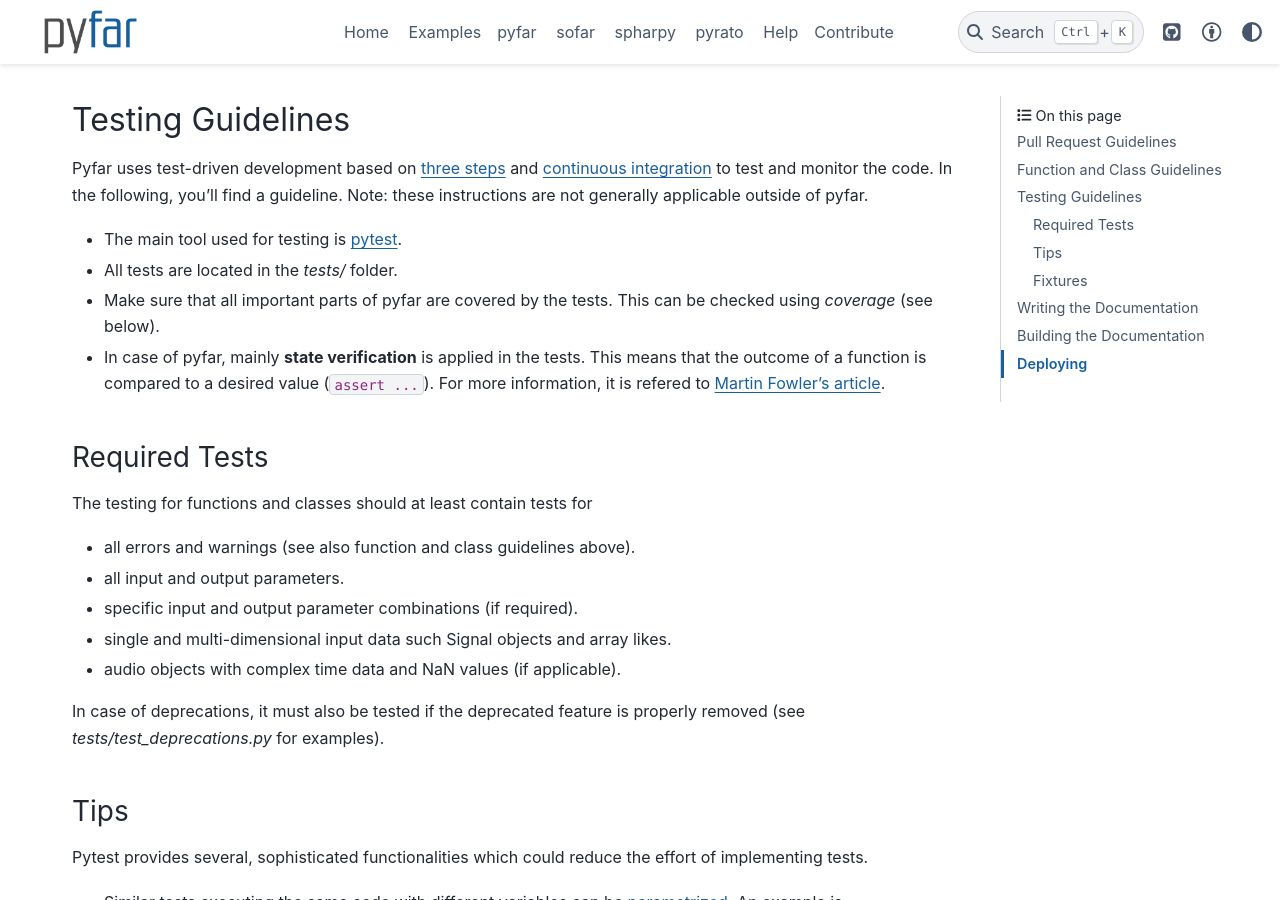
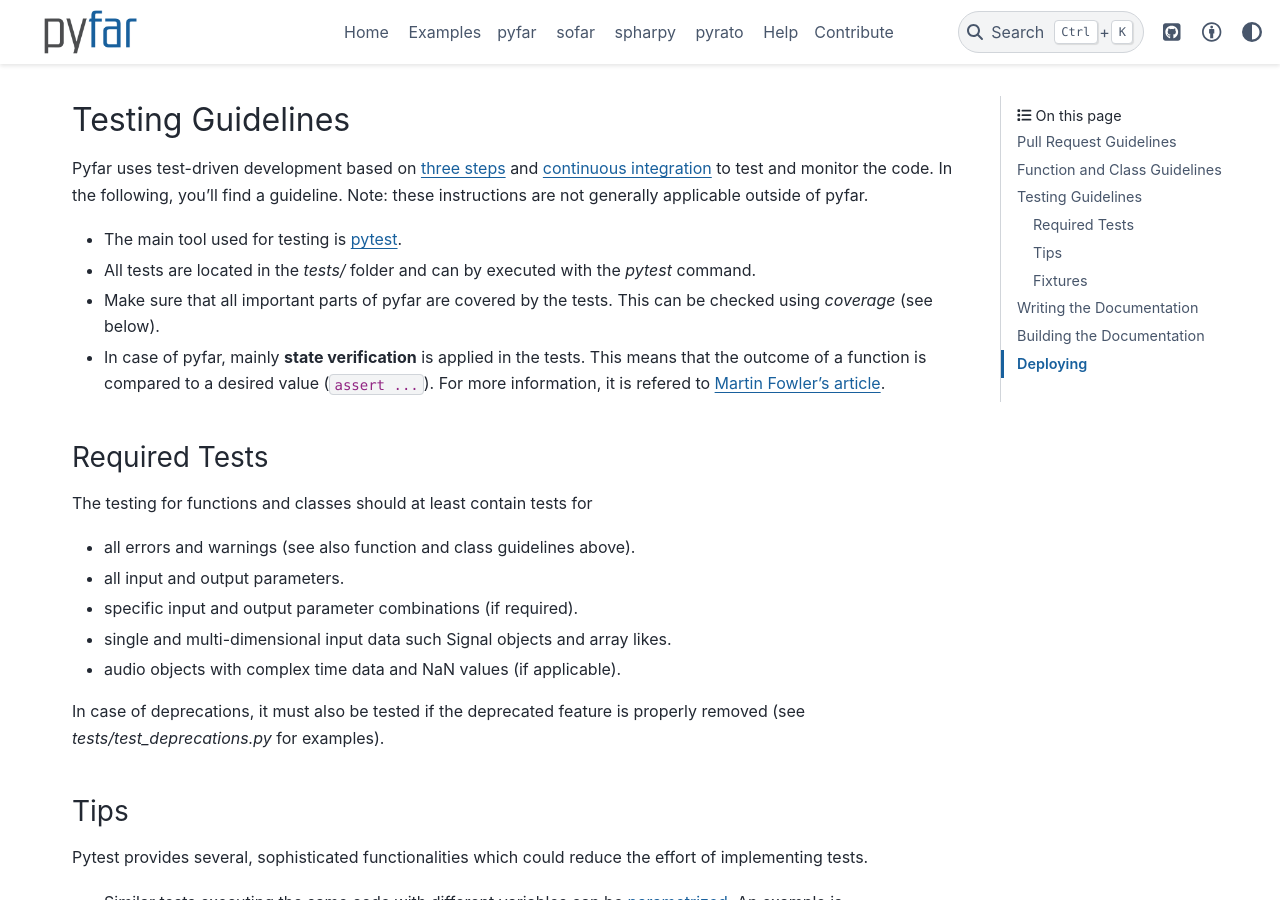
Before and after one commit to pyfar/gallery, a Sphinx documentation site: the page built from docs/community/contributing.rst, in a window 1280 px wide and 900 px high, scrolled down 1266 px. Built offline with Sphinx 7.4.7 and the PyData theme 0.15.4, drawn with Linux system fonts in a browser that asks for light colours; pages that are not in the unit, such as notebooks, are missing from menus.

Commit message:
Update contributing.rst

```diff
--- a/docs/community/contributing.rst
+++ b/docs/community/contributing.rst
@@ -53,7 +53,7 @@ Pyfar uses test-driven development based on `three steps <https://martinfowler.c
 In the following, you'll find a guideline. Note: these instructions are not generally applicable outside of pyfar.
 
 - The main tool used for testing is `pytest <https://docs.pytest.org/en/stable/index.html>`_.
-- All tests are located in the *tests/* folder.
+- All tests are located in the *tests/* folder and can by executed with the `pytest` command.
 - Make sure that all important parts of pyfar are covered by the tests. This can be checked using *coverage* (see below).
 - In case of pyfar, mainly **state verification** is applied in the tests. This means that the outcome of a function is compared to a desired value (``assert ...``). For more information, it is refered to `Martin Fowler's article <https://martinfowler.com/articles/mocksArentStubs.html>`_.
 
```
